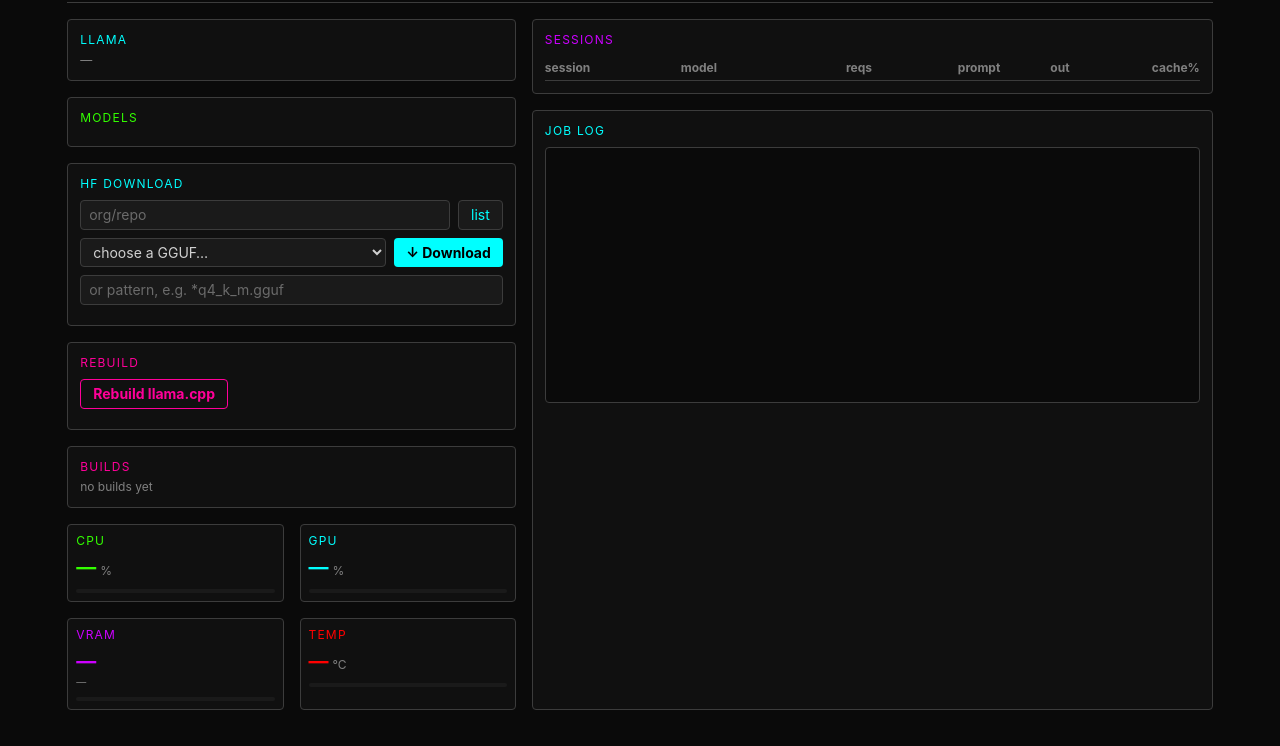
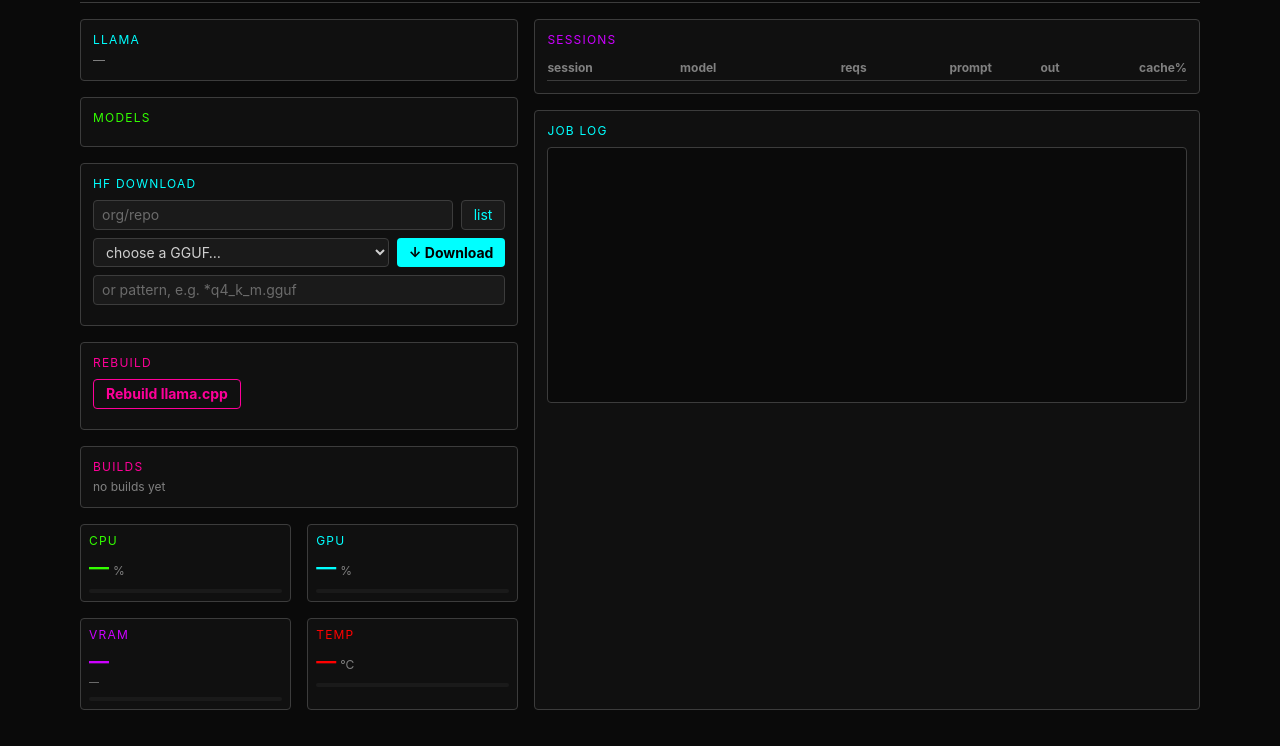
Before and after one commit to whos-carmen/llm-ctl, a website: page web/index.html in a window 1280 px wide. Shown: the part 54-800 px from the top of the page. Drawn offline with Linux system fonts and the light colour scheme; no server answers.

Commit message:
web: fix content-overflow blowing layout past max-width
The sidebar gutters were being defeated by child content (wide sessions table /
long paths) forcing a min-content width wider than the container's max-width,
which pushed everything edge-to-edge. Fix:
- container max-w-[92%] -> max-w-[90%] + overflow-x-clip so no child can widen it;
- add min-w-0 to both grid sections so cards can shrink instead of overflow;
- wrap the sessions table in overflow-x-auto so it scrolls rather than widening.

```diff
--- a/web/index.html
+++ b/web/index.html
@@ -7,7 +7,7 @@
   <link rel="stylesheet" href="/assets/app.css" />
 </head>
 <body class="min-h-screen bg-bg text-text font-sans text-sm">
-  <div class="max-w-[92%] mx-auto px-4 py-4 flex flex-col gap-4">
+  <div class="max-w-[90%] mx-auto px-4 py-4 flex flex-col gap-4 overflow-x-clip">
 
     <!-- Header -->
     <header class="flex items-center justify-between border-b border-line pb-3">
@@ -22,10 +22,10 @@
       </div>
     </header>
 
-    <div class="grid grid-cols-1 lg:grid-cols-5 gap-4">
+    <div class="grid grid-cols-1 lg:grid-cols-5 gap-4 min-w-0">
 
       <!-- Left: actions -->
-      <section class="lg:col-span-2 flex flex-col gap-4">
+      <section class="lg:col-span-2 min-w-0 flex flex-col gap-4">
 
         <!-- LLAMA -->
         <div class="bg-surface border border-line rounded p-3">
@@ -104,11 +104,12 @@
       </section>
 
       <!-- Right: telemetry -->
-      <section class="lg:col-span-3 flex flex-col gap-4">
+      <section class="lg:col-span-3 min-w-0 flex flex-col gap-4">
 
         <!-- Sessions -->
-        <div class="bg-surface border border-line rounded p-3">
+        <div class="min-w-0 overflow-hidden bg-surface border border-line rounded p-3">
           <h2 class="text-purple tracking-widest text-xs mb-2">SESSIONS</h2>
+          <div class="overflow-x-auto min-w-0">
           <table class="w-full text-xs">
             <thead class="text-dim border-b border-line">
               <tr class="text-left">
@@ -122,6 +123,7 @@
             </thead>
             <tbody id="sessions"></tbody>
           </table>
+          </div>
         </div>
 
         <!-- Job log tail -->
```
Also changed, not shown: web/assets/app.css.
